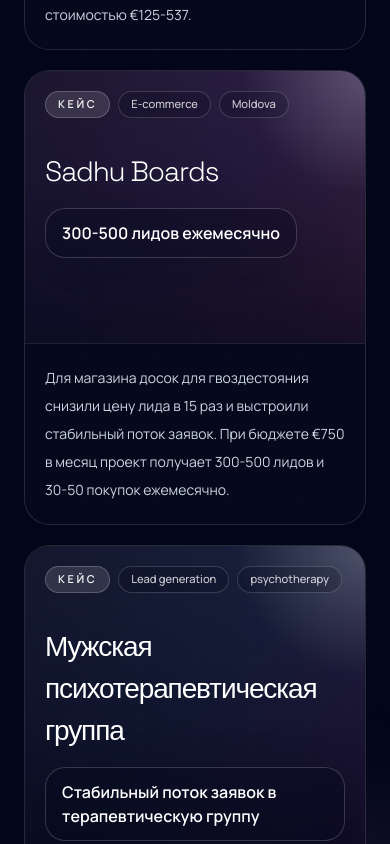
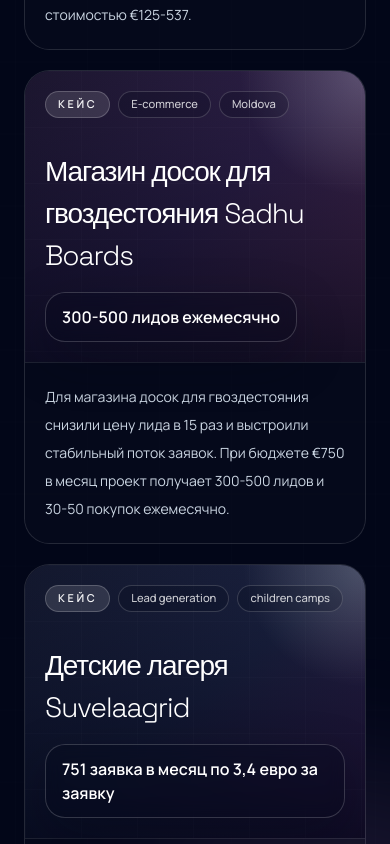
Before and after one commit to ignatevako-ko/site, a Next.js app: page / in a window 390 px wide. Shown: the part 4299-5143 px from the top of the page. Built offline with nearby package versions, Linux system fonts and the light colour scheme.

Commit message:
Update landing services and case content

```diff
--- a/src/app/smm/page.tsx
+++ b/src/app/smm/page.tsx
@@ -43,9 +43,6 @@
 const smmCopy: Record<Language, SmmCopy> = {
   ru: {
     nav: [
-      { href: "#offer", label: "Оффер" },
-      { href: "#month-1", label: "1 месяц" },
-      { href: "#month-2", label: "Ведение" },
       { href: "#month-3", label: "Таргет" },
       { href: "#process", label: "Процесс" },
       { href: "#contacts", label: "Контакты" },
@@ -145,9 +142,6 @@
   },
   en: {
     nav: [
-      { href: "#offer", label: "Offer" },
-      { href: "#month-1", label: "Month 1" },
-      { href: "#month-2", label: "Management" },
       { href: "#month-3", label: "Ads" },
       { href: "#process", label: "Process" },
       { href: "#contacts", label: "Contacts" },
@@ -247,9 +241,6 @@
   },
   et: {
     nav: [
-      { href: "#offer", label: "Pakkumine" },
-      { href: "#month-1", label: "1. kuu" },
-      { href: "#month-2", label: "Haldus" },
       { href: "#month-3", label: "Reklaam" },
       { href: "#process", label: "Protsess" },
       { href: "#contacts", label: "Kontakt" },
--- a/src/components/kreo-page-content.tsx
+++ b/src/components/kreo-page-content.tsx
@@ -1,11 +1,10 @@
 "use client";
 
 import Image from "next/image";
-import Link from "next/link";
 import { useEffect, useMemo, useState } from "react";
-import { BrandLogo } from "@/components/brand-logo";
-import { PageLanguageSwitcher } from "@/components/page-language-switcher";
-import type { Language } from "@/data/site-content";
+import { SiteFooter } from "@/components/site-footer";
+import { SiteHeader } from "@/components/site-header";
+import { siteContent, type Language, type SiteDictionary } from "@/data/site-content";
 
 type CreativeItem = {
   src: string;
@@ -220,6 +219,25 @@
   const [language, setLanguage] = useState<Language>("ru");
   const [activeItem, setActiveItem] = useState<CreativeItem | null>(null);
   const copy = useMemo(() => copyByLanguage[language], [language]);
+  const pageContent = useMemo<SiteDictionary>(() => {
+    const content = siteContent[language];
+    const normalizeHref = (href: string) => (href.startsWith("#") ? `/${href}` : href);
+
+    return {
+      ...content,
+      nav: content.nav.map((item) => ({
+        ...item,
+        href: normalizeHref(item.href),
+      })),
+      footer: {
+        ...content.footer,
+        links: content.footer.links.map((item) => ({
+          ...item,
+          href: normalizeHref(item.href),
+        })),
+      },
+    };
+  }, [language]);
 
   useEffect(() => {
     document.documentElement.lang = language;
@@ -252,7 +270,7 @@
   }, [activeItem]);
 
   return (
-    <main id="top" className="relative min-h-screen overflow-hidden bg-slate-950 text-white">
+    <div id="top" className="relative min-h-screen overflow-hidden bg-slate-950 text-white">
       <div className="pointer-events-none absolute inset-0">
         <div className="absolute left-[-6rem] top-[-3rem] h-[20rem] w-[20rem] rounded-full bg-amber-200/20 blur-3xl" />
         <div className="absolute left-1/2 top-0 h-[30rem] w-[30rem] -translate-x-1/2 rounded-full bg-violet-400/12 blur-3xl" />
@@ -260,22 +278,14 @@
         <div className="grid-overlay absolute inset-0 opacity-40" />
       </div>
 
-      <div className="relative z-10 mx-auto w-full max-w-7xl px-6 py-10 lg:px-10 lg:py-14">
-        <header className="glass-shell flex flex-wrap items-center justify-between gap-5 rounded-full px-5 py-4 lg:px-8">
-          <Link href="/" aria-label="Do.Marketing home">
-            <BrandLogo compact />
-          </Link>
+      <SiteHeader
+        content={pageContent}
+        currentLanguage={language}
+        onLanguageChange={setLanguage}
+        homeHref="/"
+      />
 
-          <div className="flex items-center gap-3">
-            <Link
-              href="/"
-              className="inline-flex min-h-11 items-center justify-center rounded-full border border-white/15 bg-white/5 px-5 text-sm font-semibold text-white transition hover:border-violet-300/60 hover:bg-white/10"
-            >
-              {copy.home}
-            </Link>
-            <PageLanguageSwitcher currentLanguage={language} onChange={setLanguage} />
-          </div>
-        </header>
+      <main className="relative z-10 mx-auto w-full max-w-7xl px-6 py-10 lg:px-10 lg:py-14">
 
         <section className="py-16 lg:py-20">
           <div className="max-w-3xl space-y-5">
@@ -306,7 +316,9 @@
             onOpen={setActiveItem}
           />
         </div>
-      </div>
+      </main>
+
+      <SiteFooter content={pageContent} language={language} />
 
       <a
         href="#top"
@@ -358,6 +370,6 @@
           </div>
         </div>
       ) : null}
-    </main>
+    </div>
   );
 }
--- a/src/components/landing-page.tsx
+++ b/src/components/landing-page.tsx
@@ -75,6 +75,85 @@
     ],
     additional: ["Консультация", "Аудит маркетинга", "SMM", "Google реклама", "SEO оптимизация"],
     cta: "Оставить заявку",
+  },
+};
+
+const googleServicesByLanguage: Record<
+  Language,
+  {
+    title: string;
+    features: string[];
+    priceLabel: string;
+    budgetBadge: string;
+    managementLabel: string;
+    prices: Array<{ budget: string; price: string }>;
+  }
+> = {
+  en: {
+    title: "GOOGLE ADS CAMPAIGN SETUP AND MANAGEMENT",
+    features: [
+      "Niche and competitor analysis",
+      "Google Ads account structure setup",
+      "Keyword and negative keyword research",
+      "Campaign strategy and budget planning",
+      "Ad copywriting and extension setup",
+      "Creative guidance for Display campaigns",
+      "Launch of Search and Display campaigns",
+      "A/B testing and bid optimisation",
+      "Ongoing campaign management and scaling",
+    ],
+    priceLabel: "500€",
+    budgetBadge: "+ ad budget: from 350€",
+    managementLabel: "GOOGLE ADS MANAGEMENT FEE",
+    prices: [
+      { budget: "up to 1000€", price: "500€" },
+      { budget: "up to 2000€", price: "650€" },
+      { budget: "from 2000€", price: "custom" },
+    ],
+  },
+  et: {
+    title: "GOOGLE ADS REKLAAMI SEADISTUS JA HALDUS",
+    features: [
+      "Niši ja konkurentide analüüs",
+      "Google Ads konto struktuuri seadistus",
+      "Märksõnade ja negatiivsete märksõnade valik",
+      "Kampaania strateegia ja eelarve planeerimine",
+      "Reklaamtekstide kirjutamine ja laienduste seadistus",
+      "Loovlahenduste juhised Display kampaaniate jaoks",
+      "Searchi ja Display kampaaniate käivitamine",
+      "A/B testimine ja pakkumiste optimeerimine",
+      "Jooksev haldus ja skaleerimine",
+    ],
+    priceLabel: "500€",
+    budgetBadge: "+ reklaамieelarve: alates 350€",
+    managementLabel: "GOOGLE ADS HALDUSE HIND",
+    prices: [
+      { budget: "kuni 1000€", price: "500€" },
+      { budget: "kuni 2000€", price: "650€" },
+      { budget: "alates 2000€", price: "personaalselt" },
+    ],
+  },
+  ru: {
+    title: "НАСТРОЙКА И ВЕДЕНИЕ РЕКЛАМЫ GOOGLE ADS",
+    features: [
+      "анализ ниши и конкурентов",
+      "настройка структуры рекламного кабинета Google Ads",
+      "сбор ключевых слов и минус-слов",
+      "разработка стратегии кампаний и логики бюджета",
+      "написание текстов объявлений и настройка расширений",
+      "подготовка креативов или ТЗ для КМС",
+      "запуск поисковых и медийных кампаний",
+      "A/B тестирование и оптимизация ставок",
+      "регулярное ведение, масштабирование и отчётность",
+    ],
+    priceLabel: "500€",
+    budgetBadge: "+ рекламный бюджет: от 350€",
+    managementLabel: "СТОИМОСТЬ ВЕДЕНИЯ GOOGLE ADS",
+    prices: [
+      { budget: "до 1000€", price: "500€" },
+      { budget: "до 2000€", price: "650€" },
+      { budget: "от 2000€", price: "индивидуально" },
+    ],
   },
 };
 
@@ -293,10 +372,36 @@
   );
 }
 
+function renderServiceTitle(title: string) {
+  if (title.includes("META ADS")) {
+    return (
+      <>
+        {title.replace("META ADS", "").trim()} <span className="text-[21px] tracking-[0.08em]">META ADS</span>
+      </>
+    );
+  }
+
+  if (title.includes("GOOGLE ADS")) {
+    return (
+      <>
+        {title.replace("GOOGLE ADS", "").trim()} <span className="text-[21px] tracking-[0.08em]">GOOGLE ADS</span>
+      </>
+    );
+  }
+
+  return title;
+}
+
 function CaseCard({ item, index, language }: { item: CaseStudy; index: number; language: Language }) {
   const palette = caseBackgrounds[index % caseBackgrounds.length];
   const categoryParts = item.category.split("/").map((part) => part.trim());
-  const isWideCase = index === 0 || item.category.toLowerCase().includes("psychotherapy");
+  const normalizedCategory = item.category.toLowerCase();
+  const normalizedTitle = item.title.toLowerCase();
+  const isWideCase =
+    index === 0 ||
+    normalizedCategory.includes("psychotherapy") ||
+    normalizedCategory.includes("children camps") ||
+    normalizedTitle.includes("suvelaagrid");
 
   return (
     <article
@@ -357,6 +462,19 @@
 
   const content = siteContent[language];
   const pricing = pricingByLanguage[language];
+  const services = useMemo(
+    () => [
+      {
+        ...content.services[0],
+        priceLabel: pricing.priceLabel,
+        budgetBadge: pricing.budgetBadge,
+        managementLabel: pricing.managementLabel,
+        prices: pricing.prices,
+      },
+      googleServicesByLanguage[language],
+    ],
+    [content.services, language, pricing.budgetBadge, pricing.managementLabel, pricing.priceLabel, pricing.prices],
+  );
   const liveTestimonials = useMemo(() => liveTestimonialsCopy[language], [language]);
   const creativeExamples = useMemo(() => creativeExamplesCopy[language], [language]);
   const casesForGrid = useMemo(
@@ -556,23 +674,23 @@
             title={content.sections.services}
             description={content.sectionLead.services}
           />
-          <div className="relative mt-10 overflow-hidden rounded-[2rem] border border-white/10 bg-[linear-gradient(135deg,rgba(12,18,42,0.92),rgba(16,20,42,0.84),rgba(32,22,51,0.88))] p-8 shadow-[0_40px_120px_rgba(7,10,24,0.32)] sm:p-10 lg:p-12">
-            <BackgroundGlow className="right-8 top-[-8rem] h-[20rem] w-[20rem] bg-fuchsia-300/10" />
+          <div className="mt-10 space-y-8">
+            {services.map((service, index) => (
+              <div
+                key={service.title}
+                className="relative overflow-hidden rounded-[2rem] border border-white/10 bg-[linear-gradient(135deg,rgba(12,18,42,0.92),rgba(16,20,42,0.84),rgba(32,22,51,0.88))] p-8 shadow-[0_40px_120px_rgba(7,10,24,0.32)] sm:p-10 lg:p-12"
+              >
+                <BackgroundGlow
+                  className={index === 0 ? "right-8 top-[-8rem] h-[20rem] w-[20rem] bg-fuchsia-300/10" : "left-[-5rem] top-[-6rem] h-[18rem] w-[18rem] bg-violet-300/10"}
+                />
                 <div className="grid gap-8 xl:grid-cols-[minmax(0,1fr)_22rem] xl:items-start">
                   <div className="space-y-8">
                     <h3 className="text-[18px] font-semibold uppercase tracking-[0.16em] text-white">
-                  {content.services[0].title.includes("META ADS") ? (
-                    <>
-                      {content.services[0].title.replace("META ADS", "").trim()} {" "}
-                      <span className="text-[21px] tracking-[0.08em]">META ADS</span>
-                    </>
-                  ) : (
-                    content.services[0].title
-                  )}
+                      {renderServiceTitle(service.title)}
                     </h3>
 
                     <div className="grid gap-x-8 gap-y-5 sm:grid-cols-2">
-                  {content.services[0].features.map((item) => (
+                      {service.features.map((item) => (
                         <div
                           key={item}
                           className="flex items-start gap-3 text-[20px] font-light text-slate-100"
@@ -584,8 +702,6 @@
                         </div>
                       ))}
                     </div>
-
-
                   </div>
 
                   <div className="rounded-[1.9rem] border border-violet-300/18 bg-[linear-gradient(155deg,rgba(167,139,250,0.18),rgba(255,255,255,0.04),rgba(15,23,42,0.35))] p-5 shadow-[0_24px_70px_rgba(76,29,149,0.18)] sm:p-6">
@@ -595,18 +711,23 @@
                           от
                         </span>
                         <p className="text-[48px] font-light tracking-[-0.08em] text-white sm:text-[58px]">
-                      {pricing.priceLabel}
+                          {service.priceLabel}
                         </p>
                       </div>
                       <div className="mt-5 inline-flex items-center justify-center rounded-full border border-violet-300/22 bg-violet-300/10 px-3.5 py-1 text-[13px] font-medium text-violet-100 shadow-[0_12px_40px_rgba(167,139,250,0.12)]">
-                    {pricing.budgetBadge}
+                        {service.budgetBadge}
                       </div>
                       <div className="mt-5 w-full max-w-[19rem] rounded-[1.2rem] border border-white/8 bg-slate-950/22 px-4 py-4 text-left">
                         <p className="mb-4 text-[11px] uppercase tracking-[0.12em] text-slate-300 sm:text-[12px]">
-                      {pricing.managementLabel}
+                          {service.managementLabel}
                         </p>
+                        {service.title.includes("GOOGLE ADS") ? (
+                          <p className="text-[16px] leading-7 text-slate-100 sm:text-[17px]">
+                            рассчитывается индивидуально под каждый проект
+                          </p>
+                        ) : (
                           <div className="space-y-2">
-                      {pricing.prices.map((row) => (
+                            {service.prices.map((row) => (
                               <div
                                 key={`${row.budget}-${row.price}`}
                                 className="grid grid-cols-[1fr_auto] items-center gap-4 border-b border-white/8 pb-2 text-[14px] text-slate-200 last:border-b-0 last:pb-0"
@@ -616,6 +737,7 @@
                               </div>
                             ))}
                           </div>
+                        )}
                       </div>
 
                       <a
@@ -627,6 +749,8 @@
                     </div>
                   </div>
                 </div>
+              </div>
+            ))}
           </div>
         </section>
 
--- a/src/data/site-content.ts
+++ b/src/data/site-content.ts
@@ -139,7 +139,7 @@
       "Для магазина косметики в Эстонии кампания со скидкой 20% на Medic8 принесла 114 продаж. Стоимость продажи составила €2.43, средний чек €73.57, а окупаемость достигла 30.23.",
   },
   {
-    title: "Prime Tour",
+    title: "Турагенство Prime Tour",
     category: "Travel / Estonia",
     result: "11 броней при бюджете €390",
     summary:
@@ -153,14 +153,14 @@
       "Продвижение SMAS-лифтинга с тестированием форматов, языков и сегментов позволило найти самую сильную связку. При бюджете €600 привлекли 34 клиента на маржинальную процедуру стоимостью €125-537.",
   },
   {
-    title: "Мужская психотерапевтическая группа",
-    category: "Lead generation / psychotherapy",
-    result: "Стабильный поток заявок в терапевтическую группу",
+    title: "Детские лагеря Suvelaagrid",
+    category: "Lead generation / children camps",
+    result: "751 заявка в месяц по 3,4 евро за заявку",
     summary:
-      "Продвижение мужской психотерапевтической группы было выстроено через аккуратную коммуникацию, понятный оффер и точную работу с аудиторией. Это позволило получать стабильные заявки от релевантных мужчин без давления и перегретых обещаний.",
+      "Для детских лагерей Suvelaagrid выстроили системный поток заявок в сезон. Уточнили оффер, собрали понятную коммуникацию для родителей и довели рекламные связки до точного спроса. В результате проект получает 751 заявку в месяц по средней цене 3,4 евро за заявку.",
   },
   {
-    title: "Sadhu Boards",
+    title: "Магазин досок для гвоздестояния Sadhu Boards",
     category: "E-commerce / Moldova",
     result: "300-500 лидов ежемесячно",
     summary:
@@ -205,11 +205,11 @@
       "SMAS lifting campaigns tested multiple languages, segments and ad formats to identify the strongest combination. With a €600 budget, the project attracted 34 clients for a high-margin service priced at €125-537.",
   },
   {
-    title: "Men’s Psychotherapy Group",
-    category: "Lead generation / psychotherapy",
-    result: "A steady flow of qualified group inquiries",
+    title: "Suvelaagrid Children's Camps",
+    category: "Lead generation / children camps",
+    result: "751 leads per month at €3.4 per lead",
     summary:
-      "Promotion for the men’s psychotherapy group focused on careful messaging, a clear offer and precise audience targeting. This created a steady stream of relevant inquiries without aggressive promises or forced sales pressure.",
+      "For Suvelaagrid children's camps, we built a predictable seasonal lead flow. We clarified the offer, shaped clear communication for parents and refined the ad setup around real demand. As a result, the project now receives 751 leads per month at an average cost of €3.4 per lead.",
   },
   {
     title: "Sadhu Boards",
@@ -257,11 +257,11 @@
       "SMAS-liftingu kampaanias testiti erinevaid formaate, keeli ja sihtgruppe, et leida tugevaim kombinatsioon. €600 eelarvega toodi 34 klienti kõrge marginaaliga teenusele hinnaga €125-537.",
   },
   {
-    title: "Meeste psühhoteraapia grupp",
-    category: "Lead generation / psychotherapy",
-    result: "Stabiilne voog kvaliteetseid päringuid gruppi",
+    title: "Suvelaagrid laste laagrid",
+    category: "Lead generation / children camps",
+    result: "751 päringut kuus hinnaga 3,4 eurot päringu kohta",
     summary:
-      "Meeste psühhoteraapia grupi turundus ehitati üles hoolika sõnumi, selge pakkumise ja täpse sihtimise peale. See tõi grupile stabiilselt asjakohaseid päringuid ilma agressiivse müügi või tühjade lubadusteta.",
+      "Suvelaagrid laste laagrite jaoks ehitasime üles prognoositava hooajalise päringute voo. Täpsustasime pakkumise, lõime vanematele arusaadava kommunikatsiooni ja timmisime reklaamid reaalse nõudluse järgi paika. Tulemuseks saab projekt nüüd 751 päringut kuus keskmise hinnaga 3,4 eurot päringu kohta.",
   },
   {
     title: "Sadhu Boards",
```
Also changed, not shown: 1 other file (tests, documents, lock files or other folders). Lines whose indentation alone changed are shown as unchanged.
